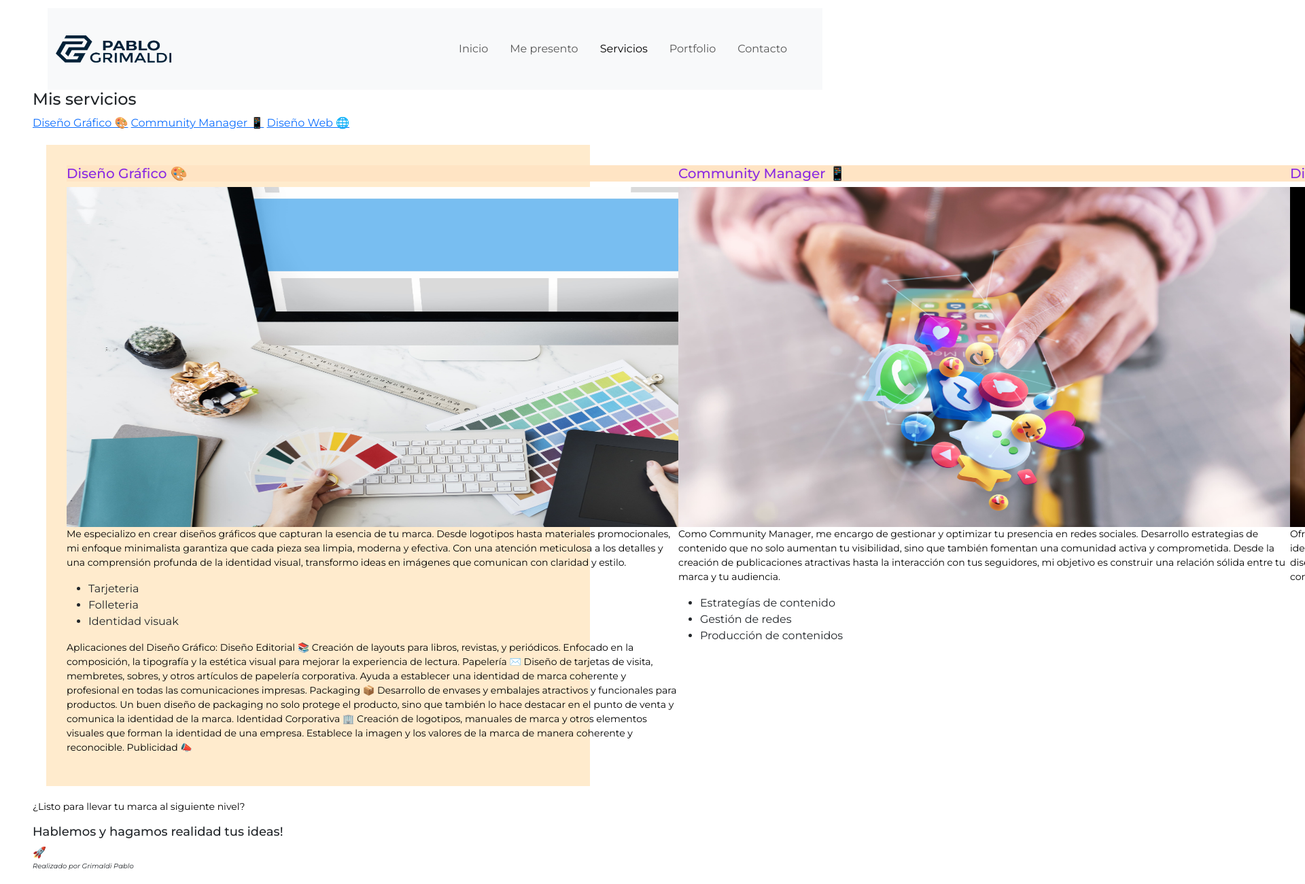
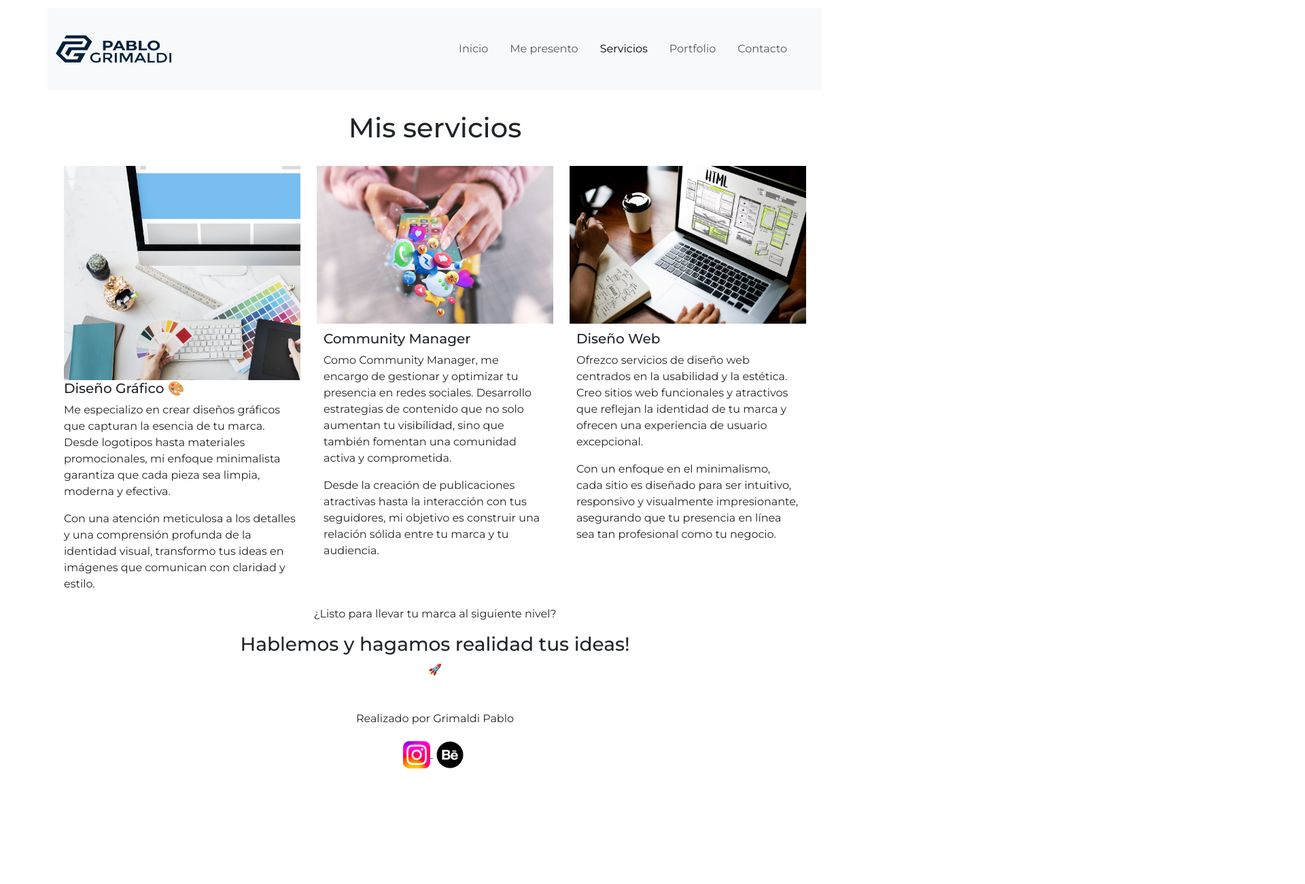
Before and after one commit to PabloGrimaldi/trabajofinalPabloGrimaldi, a plain HTML site: page paginas/servicios.html in a window 1280 px wide. Shown: the part 20-1320 px from the top of the page at 68% size, 1920 px wide, since content can reach past the window. After the commit the page ends 1187 px from the top, so only its background shows below. Drawn offline with nearby package versions, Linux system fonts and the light colour scheme.

Commit message:
entregacoder

```diff
--- a/css/styles.css
+++ b/css/styles.css
@@ -37,47 +37,23 @@
     padding: 2rem;
 }
 
+
 /*SERVICIOS*/
-.servicios {
-    display: flex;
-    flex-direction: row;
-    flex-wrap:nowrap;
-    background-color: blanchedalmond;
-    width: 800px;
-    margin: 20px;
-    padding: 30px;
+
+.servicio {
+    margin-bottom: 20px;
 }
 
-
-
-
-/*COMENTARIOS*/
-main h1 {
-    font-size: 24px;
-    font-weight: 500;
-
+.texto {
+    padding: 10px;
 }
 
-main h2 {
-    font-size: 20px;
+.centrar {
+display: flex;
+flex-direction:column;
+align-items: center;
+justify-content: center;
 }
-
-main h3 {
-    font-size: 18px;
-}
-
-footer p {
-    font-size: 10px;
-    font-style: italic;
-}
-
-main p {
-    font-size: 14px;
-    color: black;
-}
-
-
-
 
 /*FONDO INICIO*/
 .fondo-inicio {
@@ -85,19 +61,3 @@ main p {
     background-size: cover;
     background-position: center;
 }
-
-
-#DiseñoGráfico  h2 {
-    color: blueviolet;
-    background-color: bisque;
-}
-
-#CommunityManager h2 {
-        color: blueviolet;
-        background-color: bisque;
-    }
-
-#DiseñoWeb h2 {
-        color: blueviolet;
-        background-color: bisque;
-    }
--- a/paginas/servicios.html
+++ b/paginas/servicios.html
@@ -31,79 +31,66 @@
           </nav>
     </header>
 
-    <main>
-        <h1>Mis servicios</h1>
-        <nav>
-            <a href="#DiseñoGráfico">Diseño Gráfico 🎨</a>
-            <a href="#CommunityManager">Community Manager 📱</a>
-            <a href="#DiseñoWeb">Diseño Web 🌐</a>
-        </nav>
-        <div class="servicios">
-        <section id="DiseñoGráfico">
-            <h2> Diseño Gráfico 🎨</h2>
-            <img src="../imagenes/servicio.diseñografico.jpg" alt="diseñografico" width="900" height="500">
-            <p>Me especializo en crear diseños gráficos que capturan la esencia de tu marca. Desde logotipos hasta
-            materiales promocionales, mi enfoque minimalista garantiza que cada pieza sea limpia, moderna y efectiva.
-            Con una atención meticulosa a los detalles y una comprensión profunda de la identidad visual, transformo
-            ideas en imágenes que comunican con claridad y estilo.</p>
 
-            <ul>
-                <li>Tarjeteria</li>
-                <li>Folleteria</li>
-                <li>Identidad visuak</li>
-            </ul>
-            <p class="diseñografico.aplicaciones">Aplicaciones del Diseño Gráfico:
+ <!-- SERVICIO DISEÑO GRAFICO-->
+<main class="row m-auto d-flex justify-content-center container">
+    <h1 class="text-center margin-section mis-servicios" >Mis servicios</h1>
+    <section id="diseñografico" class="col-xl-4 col-md-6 col-12">
+        <div class="servicio">
+            <div class="imagenservicio">
+                <img class="img-fluid" src="../imagenes/servicio.diseñografico.jpg" alt="diseñografico" width="400" height="200>
+            </div>
+            <div class="texto">
+                <h5>Diseño Gráfico 🎨</h5>
+                <p>Me especializo en crear diseños gráficos que capturan la esencia de tu marca. Desde logotipos hasta materiales promocionales, mi enfoque minimalista garantiza que cada pieza sea limpia, moderna y efectiva.</p>
+                <p>Con una atención meticulosa a los detalles y una comprensión profunda de la identidad visual, transformo tus ideas en imágenes que comunican con claridad y estilo.</p>
+            </div>
+        </div>
+    </section>
 
-                Diseño Editorial 📚
+    <section id="CommunityManager" class="col-xl-4 col-md-6 col-12">
+        <div class="servicio">
+            <div class="imagenservicio">
+                <img class="img-fluid" src="../imagenes/servicio.communitymanager.jpg" alt="communitymanager" width="400" height="200">
+            </div>
+            <div class="texto">
+                <h5>Community Manager</h5>
+                <p>Como Community Manager, me encargo de gestionar y optimizar tu presencia en redes sociales. Desarrollo estrategias de contenido que no solo aumentan tu visibilidad, sino que también fomentan una comunidad activa y comprometida.</p>
+                <p>Desde la creación de publicaciones atractivas hasta la interacción con tus seguidores, mi objetivo es construir una relación sólida entre tu marca y tu audiencia.</p>
+            </div>
+        </div>
+    </section>
 
-                Creación de layouts para libros, revistas, y periódicos. Enfocado en la composición, la tipografía y la estética visual para mejorar la experiencia de lectura.
-                Papelería ✉️
-
-                Diseño de tarjetas de visita, membretes, sobres, y otros artículos de papelería corporativa. Ayuda a establecer una identidad de marca coherente y profesional en todas las comunicaciones impresas.
-                Packaging 📦
-
-                Desarrollo de envases y embalajes atractivos y funcionales para productos. Un buen diseño de packaging no solo protege el producto, sino que también lo hace destacar en el punto de venta y comunica la identidad de la marca.
-                Identidad Corporativa 🏢
-
-                Creación de logotipos, manuales de marca y otros elementos visuales que forman la identidad de una empresa. Establece la imagen y los valores de la marca de manera coherente y reconocible.
-                Publicidad 📣
-                </p>
+    <section id="diseñoweb" class="col-xl-4 col-md-6 col-12">
+        <div class="servicio">
+            <div class="imagenservicio">
+                <img class="img-fluid" src="../imagenes/servicio.diseñoweb.jpg" alt="diseñoweb" width="400" height="200">
+            </div>
+            <div class="texto">
+                <h5>Diseño Web</h5>
+                <p>Ofrezco servicios de diseño web centrados en la usabilidad y la estética. Creo sitios web funcionales y atractivos que reflejan la identidad de tu marca y ofrecen una experiencia de usuario excepcional.</p>
+                <p>Con un enfoque en el minimalismo, cada sitio es diseñado para ser intuitivo, responsivo y visualmente impresionante, asegurando que tu presencia en línea sea tan profesional como tu negocio.</p>
+            </div>
+        </div>
+    </section>
+</main>
 
 
 
-        </section>
+<section class="centrar">
+    <p>¿Listo para llevar tu marca al siguiente nivel?</p>
+    <h3> Hablemos y hagamos realidad tus ideas! </h3>🚀
+</section>
 
-        <section id="CommunityManager">
-            <h2>Community Manager 📱</h2>
-            <img src="../imagenes/servicio.communitymanager.jpg" alt="communitymanager" width="900" height="500">
-            <p>Como Community Manager, me encargo de gestionar y optimizar tu presencia en redes sociales. Desarrollo
-            estrategias de contenido que no solo aumentan tu visibilidad, sino que también fomentan una comunidad activa
-            y comprometida. Desde la creación de publicaciones atractivas hasta la interacción con tus seguidores, mi
-            objetivo es construir una relación sólida entre tu marca y tu audiencia.</p>
-            <ul>
-                <li>Estrategías de contenido</li>
-                <li>Gestión de redes</li>
-                <li>Producción de contenidos</li>
-            </ul>
-        </section>
-
-        <section id="DiseñoWeb">
-            <h2>Diseño Web 🌐 </h2>
-            <img src="../imagenes/servicio.diseñoweb.jpg" alt="diseñoweb" width="900" height="500">
-            <p>Ofrezco servicios de diseño web centrados en la usabilidad y la estética. Creo sitios web funcionales y
-            atractivos que reflejan la identidad de tu marca y ofrecen una experiencia de usuario excepcional. Con un
-            enfoque en el minimalismo, cada sitio es diseñado para ser intuitivo, responsivo y visualmente
-            impresionante, asegurando que tu presencia en línea sea tan profesional como tu negocio.</p>
-        </section>
-         </div>
-        <p>¿Listo para llevar tu marca al siguiente nivel?</p>
-
-        <h3> Hablemos y hagamos realidad tus ideas! </h3>🚀
-    </main>
-
-    <footer>
-        <p>Realizado por Grimaldi Pablo </p>
-    </footer>
+<footer class="text-center">
+    <div
+        <p class="mt-5">Realizado por Grimaldi Pablo </p>
+        <a target="_blank" href="https://www.instagram.com/pablo.grimaldi.dg/">
+        <img src="../imagenes/logoinstagram.png" alt="logo instagram" width="40" height="40"> </a>
+        <a target="_blank" href="https://www.behance.net/grimaldipablo">
+        <img src="../imagenes/logobehance.png" alt="logo behance" width="50" height="50"></a>
+    </div>
+</footer>
         <!-- Enlace Bootstrap JAVA-->
         <script src="https://cdn.jsdelivr.net/npm/bootstrap@5.3.3/dist/js/bootstrap.bundle.min.js" integrity="sha384-YvpcrYf0tY3lHB60NNkmXc5s9fDVZLESaAA55NDzOxhy9GkcIdslK1eN7N6jIeHz" crossorigin="anonymous"></script>
 
```
Also changed, not shown: index.html (+9 -3 lines), paginas/contacto.html (+44 -30 lines), paginas/nosotros.html (+11 -9 lines), paginas/portfolio.html (+9 -3 lines), imagenes/WhatsApp Image 2024-06-21 at 1.45.48 PM.jpeg (added).
